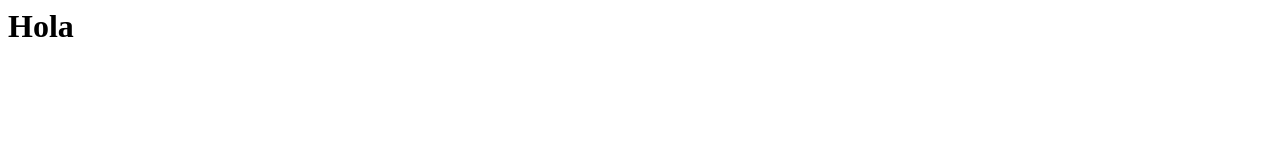
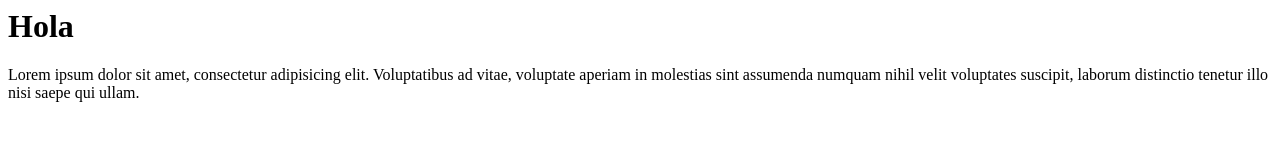
Before and after one commit to silviaedreiragg/prueba, a plain HTML site: page index.html in a window 1280 px wide. Drawn offline with Linux system fonts and the light colour scheme.

Commit message:
add paragraph

```diff
--- a/index.html
+++ b/index.html
@@ -1 +1,6 @@
 <h1>Hola</h1>
+
+<p>
+    Lorem ipsum dolor sit amet, consectetur adipisicing elit. Voluptatibus ad vitae, voluptate aperiam in molestias sint
+    assumenda numquam nihil velit voluptates suscipit, laborum distinctio tenetur illo nisi saepe qui ullam.
+</p>
```
